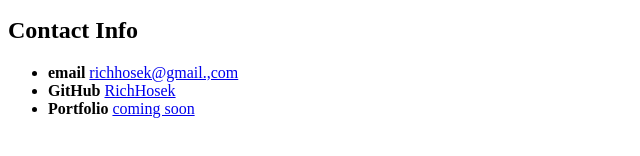
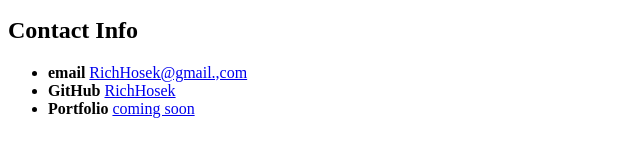
Before and after one commit to richhosek/RichBio, a plain HTML site: page index.html in a window 1280 px wide. Shown: the part 368-524 px from the top of the page, 0-640 px from the left. Drawn offline with Linux system fonts and the light colour scheme.

Commit message:
Fixed Email

```diff
--- a/index.html
+++ b/index.html
@@ -13,7 +13,7 @@
     <p>Info about me</p>
     <h2>Contact Info</h2>
     <ul>
-        <li><strong>email</strong> <a href="mailto:richhosek@gmail.com">richhosek@gmail.,com</a></li>
+        <li><strong>email</strong> <a href="mailto:richhosek@gmail.com">RichHosek@gmail.,com</a></li>
         <li><strong>GitHub</strong> <a href="https://github.com/RichHosek">RichHosek</a>       </li>
         <li><strong>Portfolio</strong>      <a href="#">coming soon</a></li>
     </ul>
```
